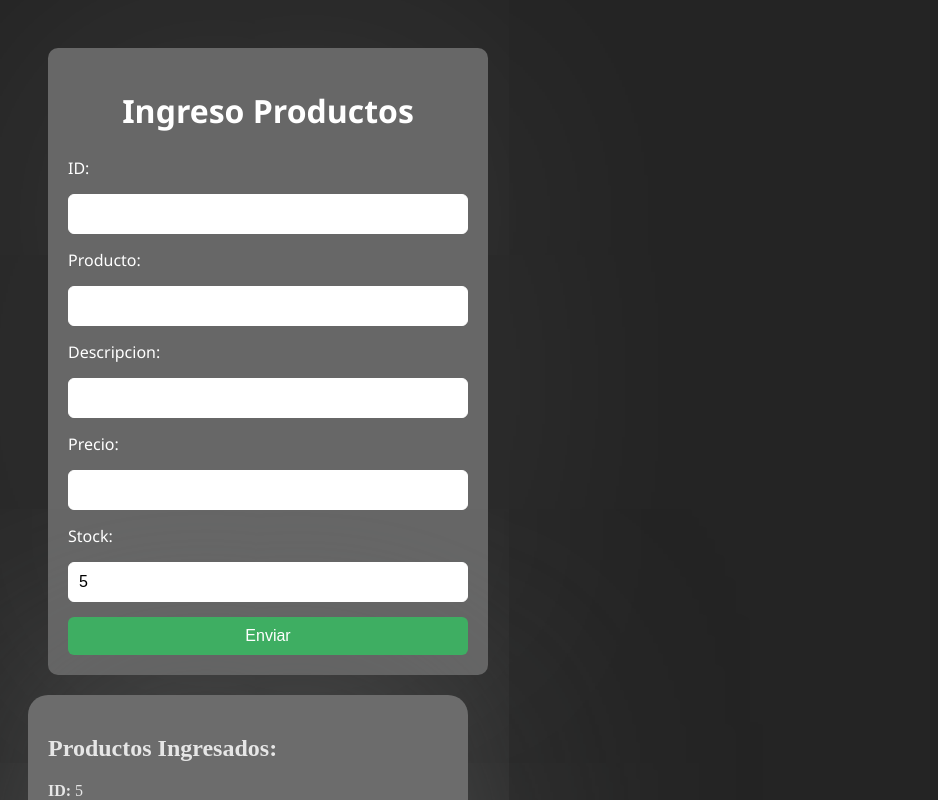
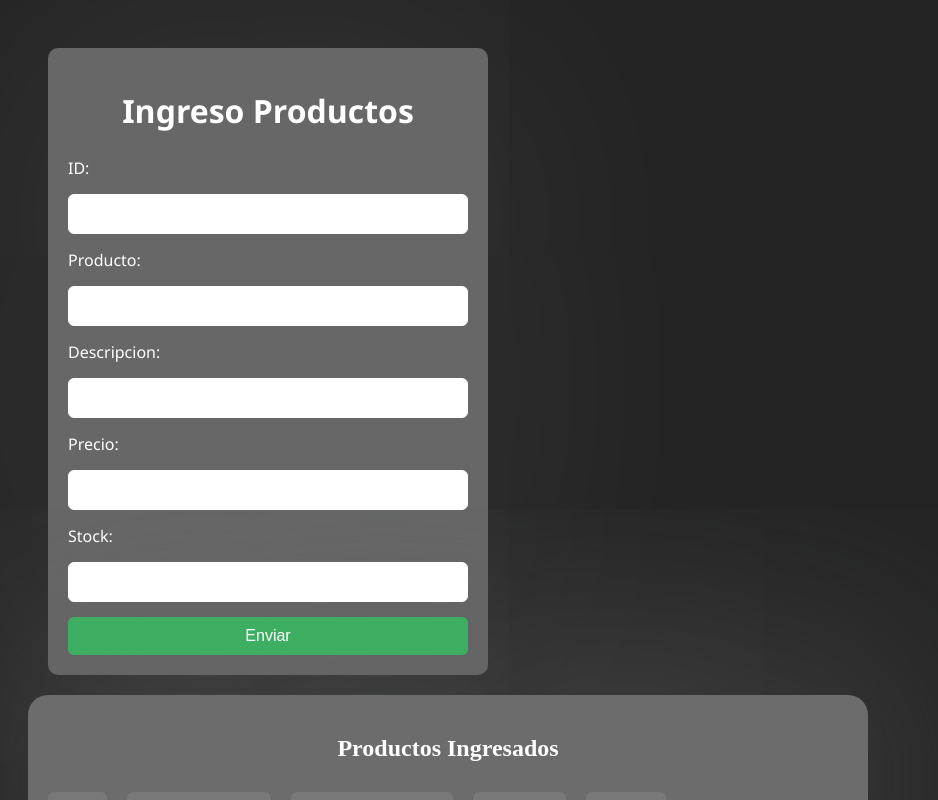
Before and after one commit to ValenFar/TP04PV2025GRUPO9, a React (Vite) app: page / in a window 1280 px wide. Both pictures are taken after typing "5", "Sample", "Sample", "5", "5" into the empty fields and a click on the button "Enviar". Shown: the top 800 px of the page, without its empty margins (0-938 px from the left). Built offline with nearby package versions, Linux system fonts and the light colour scheme.

Commit message:
modifique el css del items.jsx que se encuentra en la carpeta componets - Elias Ruben Tolaba

```diff
--- a/src/assets/components/Items.jsx
+++ b/src/assets/components/Items.jsx
@@ -15,17 +15,16 @@ const Items = () => {
 
       {productData.length > 0 && (
         <div className="data">
-          <h2>Productos Ingresados:</h2>
-          {productData.map((product, index) => (
-            <div key={index}>
-              <p><strong>ID:</strong> {product.id}</p>
-              <p><strong>Producto:</strong> {product.producto}</p>
-              <p><strong>Descripción:</strong> {product.descripcion}</p>
-              <p><strong>Precio:</strong> ${product.precio}</p>
-              <p><strong>Stock:</strong> {product.stock}</p>
-              <hr />
-            </div>
-          ))}
+                <h2>Productos Ingresados</h2>
+                {productData.map((product, index) => (
+                    <div key={index} className="product-block">
+                      <div className="data-row"><strong>ID:</strong> {product.id}</div>
+                      <div className="data-row"><strong>Producto:</strong> {product.producto}</div>
+                      <div className="data-row"><strong>Descripción:</strong> {product.descripcion}</div>
+                      <div className="data-row"><strong>Precio:</strong> ${product.precio}</div>
+                      <div className="data-row"><strong>Stock:</strong> {product.stock}</div>
+                    </div>
+                ))}
         </div>
       )}
     </div>
--- a/src/assets/components/ProductForm.jsx
+++ b/src/assets/components/ProductForm.jsx
@@ -15,7 +15,7 @@ const ProductForm = ({ onSubmit }) => {
     onSubmit(data)
     console.log(data);
     console.log("el formulario se envio")
-    setData({ producto: "", descripcion: "", precio: "", id: "" });
+    setData({ producto: "", descripcion: "", precio: "", id: "", stock: "" });
   }
 
   const handleProductoInput = (e) =>{
@@ -40,7 +40,7 @@ const ProductForm = ({ onSubmit }) => {
 
   return(
     <div>
-
+        <div className='container-product'>
                 <form onSubmit={handleSubmit} className='product-form'>
             <h1>Ingreso Productos</h1>
             <label htmlFor="ID">ID: </label>
@@ -81,6 +81,7 @@ const ProductForm = ({ onSubmit }) => {
             <button type="submit">Enviar</button>
             </form>
         </div>
+    </div>
   )
 
 };
--- a/src/assets/css/ProductForm.css
+++ b/src/assets/css/ProductForm.css
@@ -10,14 +10,33 @@
   font-family: 'Segoe UI', Tahoma, Geneva, Verdana, sans-serif;
 }
 
-  .data {
+
+.data {
   background-color: rgb(108, 108, 108);
   border-radius: 20px;
   padding: 20px;
-  width: 400px;
+  width: 100%;
+  max-width: 800px;
   box-shadow: 0px 0px 400px rgb(94, 95, 95);
+  color: white;
 }
 
+.product-block {
+  display: flex;
+  gap: 20px;
+  flex-wrap: wrap; /* para que se ajuste en pantallas pequeñas */
+  padding: 10px 0;
+  border-bottom: 1px solid rgba(255, 255, 255, 0.3);
+}
+
+.data-row {
+  background-color: rgba(255, 255, 255, 0.08);
+  padding: 8px 12px;
+  border-radius: 6px;
+}
+.data h2{
+  text-align: center;
+}
   .product-form h1 {
     margin-bottom: 10px;
     text-align: center;
@@ -46,6 +65,6 @@
     transition: background-color 0.3s ease-in-out;
   }
 
-  .product-form button:hover {
-    background-color: #297241;
-  }
+.product-form button:hover {
+  background-color: #297241;
+}
--- a/src/assets/css/index.css
+++ b/src/assets/css/index.css
@@ -1,5 +1,4 @@
 body {
-  display: block;
   color: rgba(248, 248, 248, 0.87);
   background-color: #242424;
   padding: 20px;
```
Lines whose indentation alone changed are shown as unchanged.
